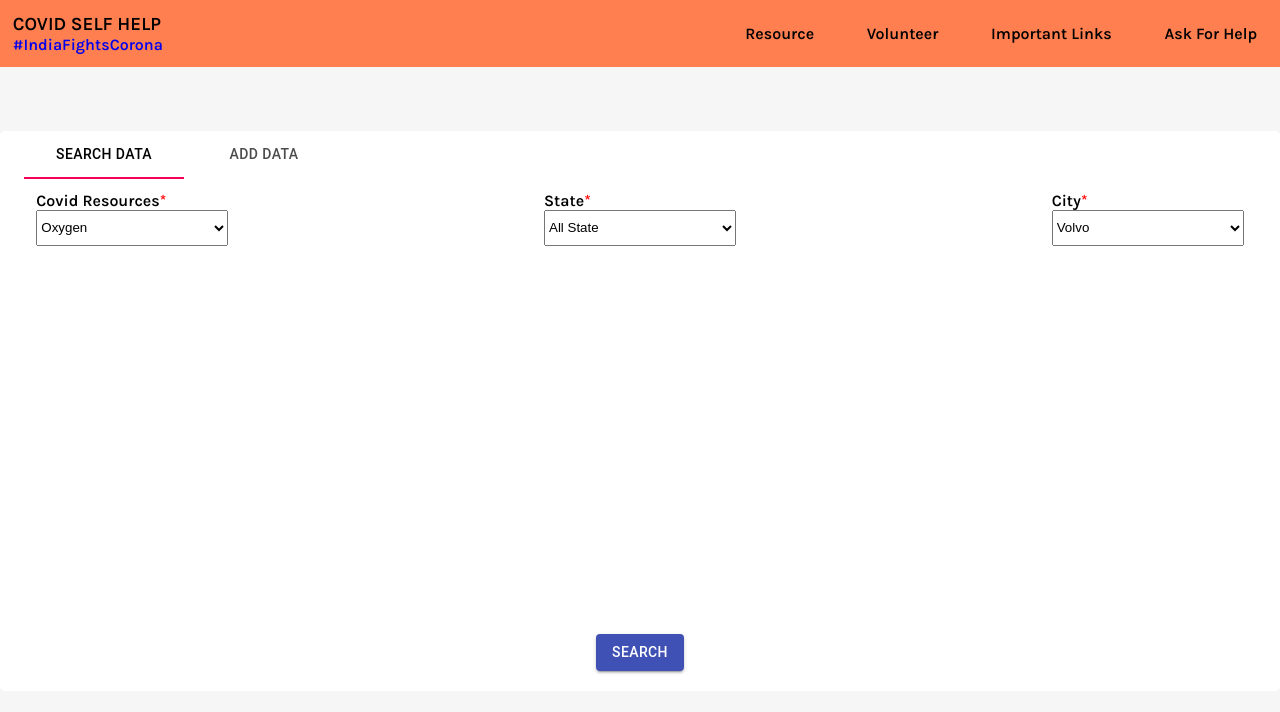
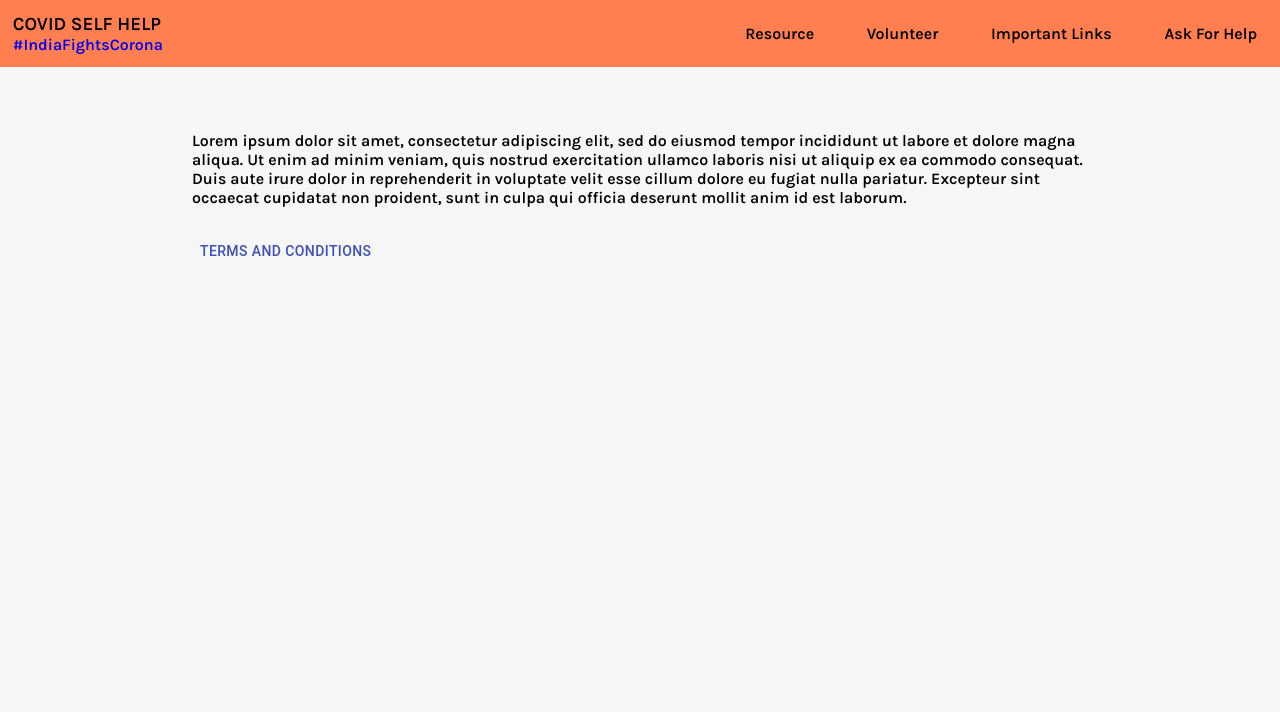
Before and after one commit to COVIDE-ORG/covidefrontend, a React (Create React App) app: page / in a window 1280 px wide. Shown: the top 712 px of the page. Built offline with nearby package versions, Linux system fonts and the light colour scheme.

Commit message:
add disclaimer

```diff
--- a/src/App.js
+++ b/src/App.js
@@ -3,6 +3,7 @@ import Body from './component/Body/Body';
 import Navbar from './component/Navbar/Navbar';
 import Volunteer from './component/Volunteer/Volunteer';
 import ImpLinks from './component/Imp-Links/ImpLinks';
+import Disclaimer from './component/Disclaimer/Disclaimer';
 import {
   BrowserRouter as Router,
   Switch,
@@ -16,7 +17,8 @@ function App() {
     <div className="app">
     <Navbar/>
         <Switch>
-          <Route exact path='/' component={Body}/>
+          <Route exact path='/' component={Disclaimer}/>
+          <Route exact path='/home' component={Body}/>
           <Route path='/volunteer' component={Volunteer}/>
           <Route path='/imp-links' component={ImpLinks}/>
           <Route path='/ask-for-help' component={Volunteer}/>
--- /dev/null
+++ b/src/component/Disclaimer/Disclaimer.css
@@ -0,0 +1,18 @@
+.body {
+  position: relative;
+  display: inline-flexbox;
+  justify-content: center;
+  align-items: center;
+  vertical-align:middle;
+  padding: 5% 15%;
+}
+
+.para {
+  margin-bottom: 3%;
+}
+
+.termsButton {
+  position: relative;
+  display:inline-block;
+  margin: auto;
+}
--- /dev/null
+++ b/src/component/Disclaimer/Disclaimer.jsx
@@ -0,0 +1,74 @@
+import React from 'react';
+import {Link} from 'react-router-dom';
+import Button from '@material-ui/core/Button';
+import Dialog from '@material-ui/core/Dialog';
+import DialogActions from '@material-ui/core/DialogActions';
+import DialogContent from '@material-ui/core/DialogContent';
+import DialogContentText from '@material-ui/core/DialogContentText';
+import DialogTitle from '@material-ui/core/DialogTitle';
+import './Disclaimer.css';
+
+export default function ScrollDialog() {
+  const [open, setOpen] = React.useState(false);
+  const [scroll, setScroll] = React.useState('paper');
+
+  const handleClickOpen = (scrollType) => () => {
+    setOpen(true);
+    setScroll(scrollType);
+  };
+
+  const handleClose = () => {
+    setOpen(false);
+  };
+
+  const descriptionElementRef = React.useRef(null);
+  React.useEffect(() => {
+    if (open) {
+      const { current: descriptionElement } = descriptionElementRef;
+      if (descriptionElement !== null) {
+        descriptionElement.focus();
+      }
+    }
+  }, [open]);
+
+  return (
+    <div className="body">
+    <p className='para'>Lorem ipsum dolor sit amet, consectetur adipiscing elit, sed do eiusmod tempor incididunt ut labore et dolore magna aliqua. Ut enim ad minim veniam, quis nostrud exercitation ullamco laboris nisi ut aliquip ex ea commodo consequat. Duis aute irure dolor in reprehenderit in voluptate velit esse cillum dolore eu fugiat nulla pariatur. Excepteur sint occaecat cupidatat non proident, sunt in culpa qui officia deserunt mollit anim id est laborum.</p>
+      <Button onClick={handleClickOpen('paper')} color="primary" className="termsButton">
+        Terms And Conditions
+      </Button>
+      <Dialog
+        open={open}
+        onClose={handleClose}
+        scroll={scroll}
+        aria-labelledby="scroll-dialog-title"
+        aria-describedby="scroll-dialog-description"
+      >
+        <DialogTitle id="scroll-dialog-title">Subscribe</DialogTitle>
+        <DialogContent dividers={scroll === 'paper'}>
+          <DialogContentText
+            id="scroll-dialog-description"
+            ref={descriptionElementRef}
+            tabIndex={-1}
+          >
+            {[...new Array(50)]
+              .map(
+                () => `Lorem ipsum dolor sit amet, consectetur adipiscing elit, sed do eiusmod tempor incididunt ut labore et dolore magna aliqua. Ut enim ad minim veniam, quis nostrud exercitation ullamco laboris nisi ut aliquip ex ea commodo consequat. Duis aute irure dolor in reprehenderit in voluptate velit esse cillum dolore eu fugiat nulla pariatur. Excepteur sint occaecat cupidatat non proident, sunt in culpa qui officia deserunt mollit anim id est laborum.`,
+              )
+              .join('\n')}
+          </DialogContentText>
+        </DialogContent>
+        <DialogActions>
+          <Button onClick={handleClose} color="primary">
+            Disagree
+          </Button>
+          <Link to="/home">
+            <button type="button" onClick={handleClose} color="primary">
+              Agree
+            </button>
+          </Link>
+        </DialogActions>
+      </Dialog>
+    </div>
+  );
+}
```
Also changed, not shown: 1 other file (tests, documents, lock files or other folders).
